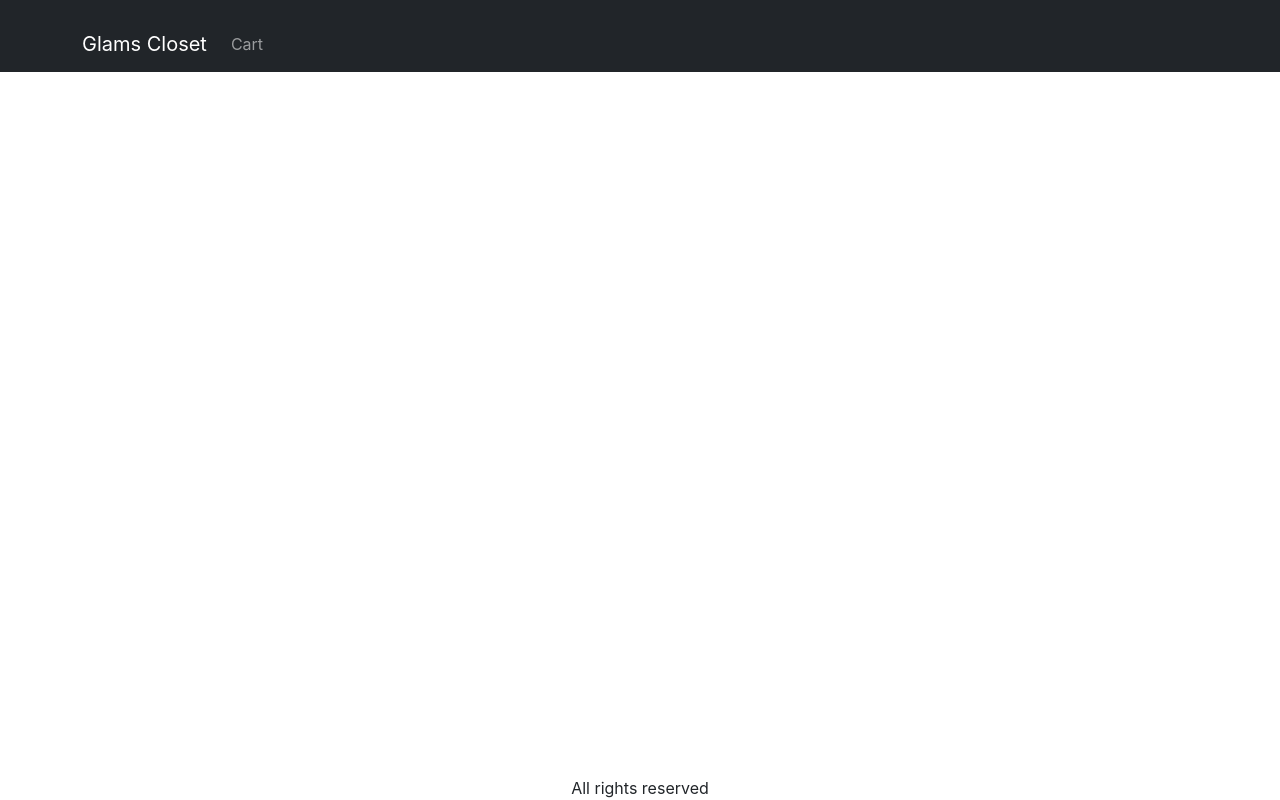
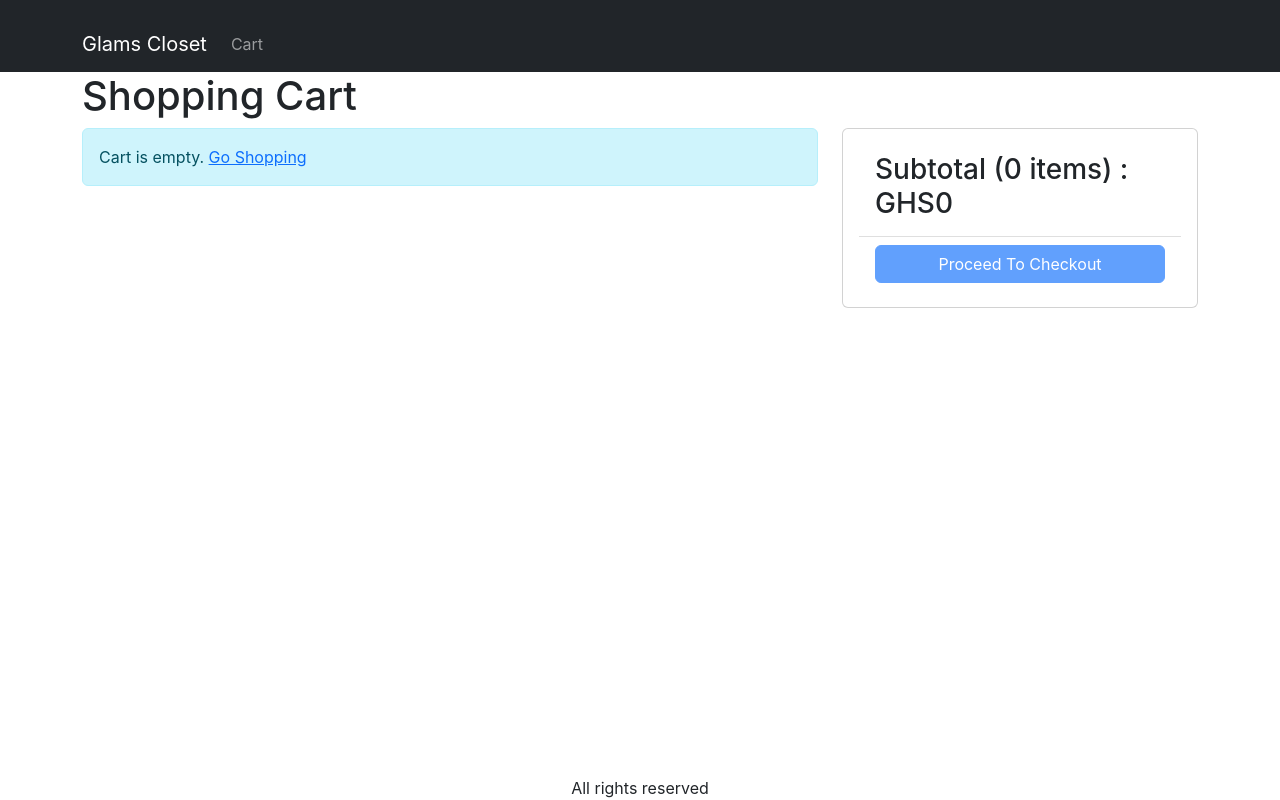
Before and after one commit to AbdulYakubu/Closet, a React (Create React App) app in the folder frontend/: page /cart in a window 1280 px wide. Built offline with nearby package versions, Linux system fonts and the light colour scheme.

Commit message:
i've added a Cart screen

```diff
--- a/frontend/src/App.js
+++ b/frontend/src/App.js
@@ -8,6 +8,7 @@ import Nav from 'react-bootstrap/Nav';
 import Badge from 'react-bootstrap/esm/Badge';
 import { Store } from './Store';
 import { useContext } from 'react';
+import CartScreen from './screens/CartScreen';
 
 function App() {
   const { state } = useContext(Store);
@@ -39,6 +40,7 @@ function App() {
           <Container>
             <Routes>
               <Route path="/product/:slug" element={<ProductScreen />} />
+              <Route path="/cart" element={<CartScreen />} />
               <Route path="/" element={<HomeScreen />} />
             </Routes>
           </Container>
--- a/frontend/src/index.css
+++ b/frontend/src/index.css
@@ -40,3 +40,6 @@ main {
 .img-large{
   max-width: 100%;
 }
+.img-thumbnail{
+  height: 80px;
+}
--- /dev/null
+++ b/frontend/src/screens/CartScreen.js
@@ -0,0 +1,92 @@
+import { useContext } from 'react';
+import { Store } from '../Store';
+import { Helmet } from 'react-helmet-async';
+import Row from 'react-bootstrap/Row';
+import Col from 'react-bootstrap/Col';
+import MessageBox from '../components/MessageBox';
+import ListGroup from 'react-bootstrap/ListGroup';
+import Button from 'react-bootstrap/Button';
+import Card from 'react-bootstrap/Card';
+import { Link } from 'react-router-dom';
+
+export default function CartScreen() {
+  const { state, dispatch: ctxDispatch } = useContext(Store);
+  const {
+    cart: { cartItems },
+  } = state;
+
+  return (
+    <div>
+      <Helmet>
+        <title>Shopping cart</title>
+      </Helmet>
+      <h1>Shopping Cart</h1>
+      <Row>
+        <Col md={8}>
+          {cartItems.length === 0 ? (
+            <MessageBox>
+              Cart is empty. <Link to="/">Go Shopping</Link>
+            </MessageBox>
+          ) : (
+            <ListGroup>
+              {cartItems.map((item) => (
+                <ListGroup.Item key={item._id}>
+                  <Row className="align-items-center">
+                    <Col md={4}>
+                      <img
+                        src={item.image}
+                        alt={item.name}
+                        className="img-fluid rounded img-thumbnail"
+                      ></img>{' '}
+                      <Link to={`/product/${item.slug}`}>{item.name}</Link>
+                    </Col>
+                    <Col md={3}>
+                      <Button variant="light" disabled={item.quantity === 1}>
+                        <i className="fas fa-minus-circle"></i>
+                      </Button>{' '}
+                      <span>{item.quantity}</span>{' '}
+                      <Button
+                        variant="light"
+                        disabled={item.quantity === item.countInStock}
+                      >
+                        <i className="fas fa-plus-circle"></i>
+                      </Button>{' '}
+                    </Col>
+                    <Col md={3}>GHS{item.price}</Col>
+                    <Col md={2}>
+                      <Button variant="light">
+                        <i className="fas fa-trash"></i>
+                      </Button>{' '}
+                    </Col>
+                  </Row>
+                </ListGroup.Item>
+              ))}
+            </ListGroup>
+          )}
+        </Col>
+        <Col md={4}>
+          <Card>
+            <Card.Body>
+              <ListGroup variant="flush">
+                <ListGroup.Item>
+                  <h3>
+                    Subtotal ({cartItems.reduce((a, c) => a + c.quantity, 0)}{' '}
+                    items) : GHS
+                    {cartItems.reduce((a, c) => a + c.price * c.quantity, 0)}
+                  </h3>
+                </ListGroup.Item>
+                <ListGroup.Item>
+                  <div className="d-grid">
+                    <Button type="button" disabled={cartItems.length === 0}>
+                      Proceed To Checkout
+                    </Button>
+                  </div>
+                </ListGroup.Item>
+              </ListGroup>
+            </Card.Body>
+          </Card>
+        </Col>
+      </Row>
+    </div>
+  );
+}
--- a/frontend/src/screens/ProductScreen.js
+++ b/frontend/src/screens/ProductScreen.js
@@ -4,7 +4,7 @@ import Col from 'react-bootstrap/esm/Col';
 import Row from 'react-bootstrap/esm/Row';
 import ListGroup from 'react-bootstrap/ListGroup';
 import Rating from '../components/Rating';
-import { useParams } from 'react-router-dom';
+import { useNavigate, useParams } from 'react-router-dom';
 import Card from 'react-bootstrap/Card';
 import Badge from 'react-bootstrap/Badge';
 import Button from 'react-bootstrap/esm/Button';
@@ -30,6 +30,7 @@ const reducer = (state, action) => {
   }
 };
 function ProductScreen() {
+  const navigate = useNavigate();
   const params = useParams();
   const { slug } = params;
 
@@ -66,6 +67,7 @@ function ProductScreen() {
       type: 'CART_ADD_ITEM',
       payload: { ...product, quantity },
     });
+    navigate('/cart');
   };
   return loading ? (
     <LoadingBox />
```
Also changed, not shown: 1 other file (tests, documents, lock files or other folders).
